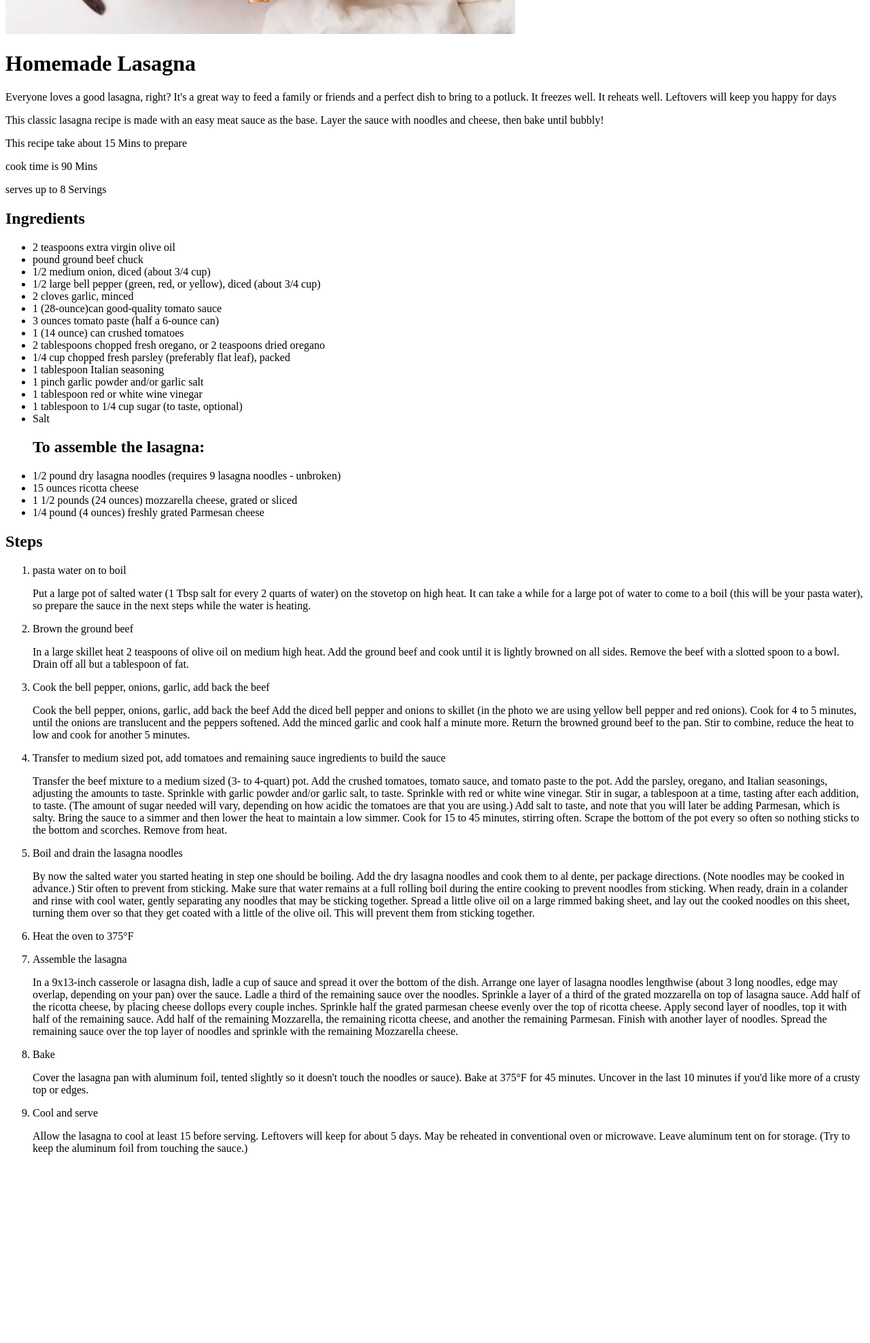
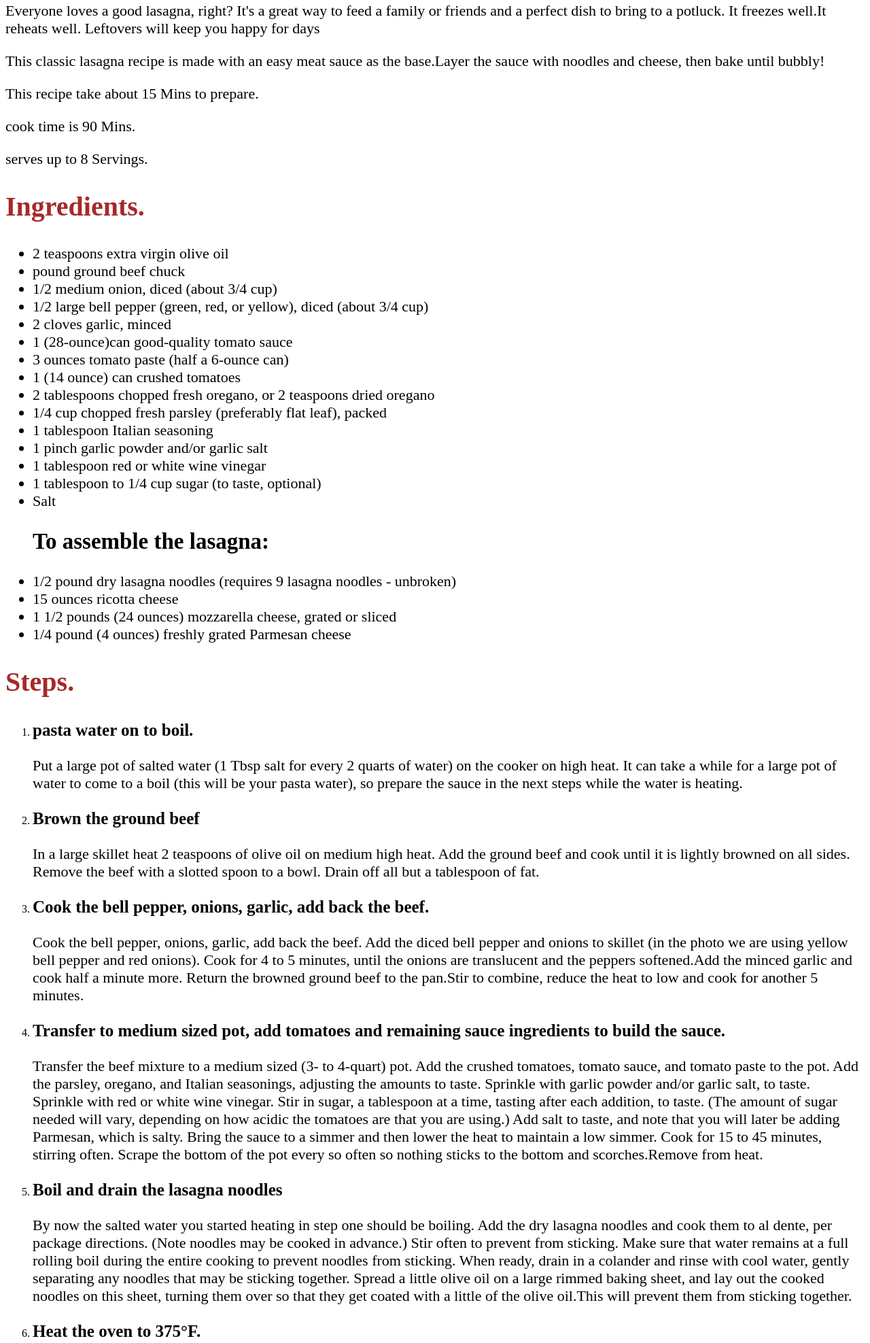
Before and after one commit to Magwar/odin-recipes, a plain HTML site: page recipes/lasagna.html in a window 1280 px wide. Shown: the part 530-2505 px from the top of the page at 68% size. Before the commit the page ends 2244 px from the top, so only its background shows below. Drawn offline with Linux system fonts and the light colour scheme.

Commit message:
Added CSS to all files and edited the index.HTML

```diff
--- /dev/null
+++ b/recipes/lasagna.css
@@ -0,0 +1,24 @@
+.heading{
+      text-align: center;
+    font-size: 70px;
+    color: brown;
+}
+img{
+    height: auto;
+    width: 500px;
+}
+.describe{
+    font-size: 22px;
+    font-weight: 400;
+}
+.ingredients{
+    color: brown;
+    font-size: 40px;
+}
+.list{
+    font-size: 22px;
+}
+.steps{
+    font-weight: 700;
+    font-size: 25px;
+}
--- a/recipes/lasagna.html
+++ b/recipes/lasagna.html
@@ -3,109 +3,218 @@
 <head>
     <meta charset="UTF-8">
     <title>Lasagna Recipe</title>
+    <link rel="stylesheet" href="lasagna.css">
 </head>
 <body>
-    <h1>Lasagna Recipe</h1>
+     <h1 class="heading">Lasagna Recipe</h1>
 
-    <img src="../recipes/images/lasagna.jpg" alt="A delicious Lasagna dish">
+     <img src="../recipes/images/lasagna.jpg" alt="A delicious Lasagna dish">
 
-    <p> <h1>Homemade Lasagna</h1> </p>
-
-    <p>Everyone loves a good lasagna, right?
+     <p class="describe">
+        Everyone loves a good lasagna, right?
         It's a great way to feed a family or friends
        and a perfect dish to bring to a potluck.
-       It freezes well. It reheats well.
+       It freezes well.It reheats well.
        Leftovers will keep you happy for days
      </p>
-     <p>This classic lasagna recipe is made with an easy meat sauce
-        as the base. Layer the sauce with noodles and cheese,
+     <p class="describe">
+        This classic lasagna recipe is made with an easy meat sauce
+        as the base.Layer the sauce with noodles and cheese,
         then bake until bubbly!
      </p>
-     <p>This recipe take about 15 Mins to prepare</p>
-     <p>cook time is 90 Mins</p>
-     <p>serves up to 8 Servings</p>
-     <h2>Ingredients</h2>
-        <ul>
-             <li>2 teaspoons extra virgin olive oil</li>
+     <p class="describe">
+        This recipe take about 15 Mins to prepare.
+    </p>
+     <p class="describe">
+        cook time is 90 Mins.
+    </p>
+     <p class="describe">
+        serves up to 8 Servings.
+    </p>
+     <h2 class="ingredients">
+        Ingredients.
+    </h2>
+        <ul class="list">
+             <li>
+                2 teaspoons extra virgin olive oil
+            </li>
+             <li>
+                pound ground beef chuck
+            </li>
+             <li>
+                1/2 medium onion, diced (about 3/4 cup)
+            </li>
+             <li>
+                1/2 large bell pepper (green, red, or yellow), diced (about 3/4 cup)
+            </li>
+             <li>
+                2 cloves garlic, minced
+            </li>
+             <li>
+                1 (28-ounce)can good-quality tomato sauce
+            </li>
+             <li>
+                3 ounces tomato paste (half a 6-ounce can)
+             </li>
+             <li>
+                1 (14 ounce) can crushed tomatoes
+            </li>
+             <li>
+                2 tablespoons chopped fresh oregano, or 2 teaspoons dried oregano
+            </li>
+             <li>
+                1/4 cup chopped fresh parsley (preferably flat leaf), packed
+            </li>
+             <li>
+                1 tablespoon Italian seasoning
+            </li>
+             <li>
+                1 pinch garlic powder and/or garlic salt
+             </li>
+             <li>
+                1 tablespoon red or white wine vinegar
+            </li>
+             <li>
+                1 tablespoon to 1/4 cup sugar (to taste, optional)
+            </li>
+             <li>
+                Salt
+            </li>
 
-             <li>pound ground beef chuck</li>
+     <h2>
+        To assemble the lasagna:
+    </h2>
 
-             <li>1/2 medium onion, diced (about 3/4 cup)</li>
+             <li>
+                1/2 pound dry lasagna noodles (requires 9 lasagna noodles - unbroken)
+            </li>
+             <li>
+                15 ounces ricotta cheese
+            </li>
+             <li>
+                1 1/2 pounds (24 ounces) mozzarella cheese, grated or sliced
+            </li>
+             <li>
+                1/4 pound (4 ounces) freshly grated Parmesan cheese
+            </li>
+        </ul>
+        <h2 class="ingredients">
+            Steps.
+        </h2>
+        <ol>
+             <li>
+                <h3 class="steps">
+                    pasta water on to boil.
+                 </h3>
+                     <p class="describe">
+                        Put a large pot of salted water (1 Tbsp salt for every 2 quarts of water) on the cooker on high heat.
+                        It can take a while for a large pot of water to come to a boil (this will be your pasta water),
+                        so prepare the sauce in the next steps while the water is heating.
+                     </p>
+             </li>
 
-             <li>1/2 large bell pepper (green, red, or yellow), diced (about 3/4 cup)</li>
+               <li>
+                <h3 class="steps">
+                    Brown the ground beef
+                </h3>
+                <p class="describe">
+                    In a large skillet heat 2 teaspoons of olive oil on medium high heat.
+                    Add the ground beef and cook until it is lightly browned on all sides.
+                    Remove the beef with a slotted spoon to a bowl.
+                    Drain off all but a tablespoon of fat.
+                </p>
+            </li>
 
-             <li>2 cloves garlic, minced</li>
+             <li>
+             <h3 class="steps">
+                    Cook the bell pepper, onions, garlic, add back the beef.
+                </h3>
+                <p class="describe">
+                    Cook the bell pepper, onions, garlic, add back the beef.
+                    Add the diced bell pepper and onions to skillet (in the photo we are using yellow bell pepper and red onions).
+                    Cook for 4 to 5 minutes, until the onions are translucent and the peppers softened.Add the minced garlic and cook
+                    half a minute more.
+                    Return the browned ground beef to the pan.Stir to combine, reduce the heat to low and cook for another 5 minutes.
+                </p>
+            </li>
 
-             <li>1 (28-ounce)can good-quality tomato sauce</li>
+            <li>
+                <h3 class="steps">
+                    Transfer to medium sized pot, add tomatoes and remaining sauce ingredients to build the sauce.
+                </h3>
+                <p class="describe">
+                    Transfer the beef mixture to a medium sized (3- to 4-quart) pot.
+                    Add the crushed tomatoes, tomato sauce, and tomato paste to the pot.
+                    Add the parsley, oregano, and Italian seasonings, adjusting the amounts to taste.
+                    Sprinkle with garlic powder and/or garlic salt, to taste.
+                    Sprinkle with red or white wine vinegar. Stir in sugar, a tablespoon at a time, tasting after each addition, to taste.
+                    (The amount of sugar needed will vary, depending on how acidic the tomatoes are that you are using.)
+                    Add salt to taste, and note that you will later be adding Parmesan, which is salty.
+                    Bring the sauce to a simmer and then lower the heat to maintain a low simmer. Cook for 15 to 45 minutes, stirring often.
+                    Scrape the bottom of the pot every so often so nothing sticks to the bottom and scorches.Remove from heat.
+                </p>
+            </li>
 
-             <li>3 ounces tomato paste (half a 6-ounce can)</li>
+            <li>
+                <h3 class="steps">
+                    Boil and drain the lasagna noodles
+                </h3>
+                <p class="describe">
+                  By now the salted water you started heating in step one should be boiling.
+                Add the dry lasagna noodles and cook them to al dente, per package directions.
+                (Note noodles may be cooked in advance.)
+                Stir often to prevent from sticking. Make sure that water remains at a full rolling boil during
+                the entire cooking to prevent noodles from sticking.
+                When ready, drain in a colander and rinse with cool water, gently separating any noodles that may be sticking together.
+                Spread a little olive oil on a large rimmed baking sheet, and lay out the cooked noodles on this sheet,
+                turning them over so that they get coated with a little of the olive oil.This will prevent them from sticking together.
+                </p>
+            </li>
+            <li>
+                <h3 class="steps">
+                    Heat the oven to 375°F.
+                </h3>
+                </li>
 
-             <li>1 (14 ounce) can crushed tomatoes</li>
+            <li>
+                <h3 class="steps">
+                    Assemble the lasagna.
+                </h3>
+                <p class="describe">
+                In a 9x13-inch casserole or lasagna dish, ladle a cup of sauce and spread it over the bottom of the dish.Arrange one layer of lasagna noodles lengthwise (about 3 long noodles, edge may overlap, depending on your pan) over the sauce.
+                Ladle a third of the remaining sauce over the noodles.
+                Sprinkle a layer of a third of the grated mozzarella on top of lasagna sauce.
+                Add half of the ricotta cheese, by placing cheese dollops every couple inches.
+                Sprinkle half the grated parmesan cheese evenly over the top of ricotta cheese.
+                Apply second layer of noodles, top it with half of the remaining sauce.
+                Add half of the remaining Mozzarella, the remaining ricotta cheese, and another the remaining Parmesan.
+                Finish with another layer of noodles. Spread the remaining sauce over the top layer of noodles
+                and sprinkle with the remaining Mozzarella cheese.
+                </p>
+            </li>
 
-             <li>2 tablespoons chopped fresh oregano, or 2 teaspoons dried oregano</li>
+            <li>
+                <h3 class="steps">
+                    Bake
+                </h3>
+                <p class="describe">
+                    Cover the lasagna pan with aluminum foil,
+                tented slightly so it doesn't touch the noodles or sauce).
+                Bake at 375°F for 45 minutes. Uncover in the last 10 minutes if you'd like more of a crusty top or edges.
+                </p>
+             </li>
 
-             <li>1/4 cup chopped fresh parsley (preferably flat leaf), packed</li>
+             <li>
+                <h3 class="steps">
+                    Cool and serve.
+                </h3>
+                <p class="describe">
+                    Allow the lasagna to cool at least 15 before serving. Leftovers will keep for about 5 days.
+                    May be reheated in conventional oven or microwave. Leave aluminum tent on for storage.
+                    (Try to keep the aluminum foil from touching the sauce).
+                </p>
+             </li>
 
-             <li>1 tablespoon Italian seasoning</li>
-
-             <li>1 pinch garlic powder and/or garlic salt</li>
-
-             <li>1 tablespoon red or white wine vinegar</li>
-
-             <li>1 tablespoon to 1/4 cup sugar (to taste, optional)</li>
-
-             <li>Salt</li>
-
-    <h2>To assemble the lasagna:</h2>
-
-             <li>1/2 pound dry lasagna noodles (requires 9 lasagna noodles - unbroken)</li>
-             <li>15 ounces ricotta cheese</li>
-             <li>1 1/2 pounds (24 ounces) mozzarella cheese, grated or sliced</li>
-             <li>1/4 pound (4 ounces) freshly grated Parmesan cheese</li>
-        </ul>
-        <h2>Steps</h2>
-        <ol>
-            <li><p>pasta water on to boil</p>
-Put a large pot of salted water (1 Tbsp salt for every 2 quarts of
-water) on the stovetop on high heat. It can take a while for a large
- pot of water to come to a boil (this will be your pasta water), so prepare the sauce in the next steps while the water is heating.</li>
-            <li><p>Brown the ground beef</p>In a large skillet heat 2 teaspoons of olive oil on medium high heat. Add the ground beef and cook until it is lightly browned on all sides.
-
-Remove the beef with a slotted spoon to a bowl. Drain off all but a tablespoon of fat.</li>
-            <li><p>Cook the bell pepper, onions, garlic, add back the beef</p>Cook the bell pepper, onions, garlic, add back the beef
-Add the diced bell pepper and onions to skillet (in the photo we are using yellow bell pepper and red onions).
-
-Cook for 4 to 5 minutes, until the onions are translucent and the peppers softened. Add the minced garlic and cook half a minute more.
-
-Return the browned ground beef to the pan. Stir to combine, reduce the heat to low and cook for another 5 minutes.</li>
-            <li><p>Transfer to medium sized pot, add tomatoes and remaining sauce ingredients to build the sauce</p>Transfer the beef mixture to a medium sized (3- to 4-quart) pot. Add the crushed tomatoes, tomato sauce, and tomato paste to the pot.
-
-Add the parsley, oregano, and Italian seasonings, adjusting the amounts to taste. Sprinkle with garlic powder and/or garlic salt, to taste.
-
-Sprinkle with red or white wine vinegar. Stir in sugar, a tablespoon at a time, tasting after each addition, to taste. (The amount of sugar needed will vary, depending on how acidic the tomatoes are that you are using.)
-
-Add salt to taste, and note that you will later be adding Parmesan, which is salty.
-
-Bring the sauce to a simmer and then lower the heat to maintain a low simmer. Cook for 15 to 45 minutes, stirring often. Scrape the bottom of the pot every so often so nothing sticks to the bottom and scorches.
-
-Remove from heat.</li>
-            <li><p>Boil and drain the lasagna noodles</p>By now the salted water you started heating in step one should be boiling. Add the dry lasagna noodles and cook them to al dente, per package directions. (Note noodles may be cooked in advance.)
-
-Stir often to prevent from sticking. Make sure that water remains at a full rolling boil during the entire cooking to prevent noodles from sticking.
-
-When ready, drain in a colander and rinse with cool water, gently separating any noodles that may be sticking together.
-
-Spread a little olive oil on a large rimmed baking sheet, and lay out the cooked noodles on this sheet, turning them over so that they get coated with a little of the olive oil. This will prevent them from sticking together.</li>
-            <li><p>Heat the oven to 375°F</p></li>
-            <li><p>Assemble the lasagna</p>In a 9x13-inch casserole or lasagna dish, ladle a cup of sauce and spread it over the bottom of the dish. Arrange one layer of lasagna noodles lengthwise (about 3 long noodles, edge may overlap, depending on your pan) over the sauce. Ladle a third of the remaining sauce over the noodles.
-
-Sprinkle a layer of a third of the grated mozzarella on top of lasagna sauce. Add half of the ricotta cheese, by placing cheese dollops every couple inches. Sprinkle half the grated parmesan cheese evenly over the top of ricotta cheese.
-
-Apply second layer of noodles, top it with half of the remaining sauce. Add half of the remaining Mozzarella, the remaining ricotta cheese, and another the remaining Parmesan.
-
-Finish with another layer of noodles. Spread the remaining sauce over the top layer of noodles and sprinkle with the remaining Mozzarella cheese.</li>
-            <li><p>Bake</p>Cover the lasagna pan with aluminum foil, tented slightly so it doesn't touch the noodles or sauce). Bake at 375°F for 45 minutes. Uncover in the last 10 minutes if you'd like more of a crusty top or edges.</li>
-            <li><p>Cool and serve</p>Allow the lasagna to cool at least 15 before serving. Leftovers will keep for about 5 days. May be reheated in conventional oven or microwave. Leave aluminum tent on for storage. (Try to keep the aluminum foil from touching the sauce.)</li>
         </ol>
 </body>
 </html>
--- /dev/null
+++ b/recipes/pork.css
@@ -0,0 +1,25 @@
+.heading{
+    color: brown;
+    text-align: center;
+    font-size: 70px;
+}
+img{
+    height: auto;
+    width: 500px;
+}
+.listings{
+    font-size: 40px;
+    color: brown;
+}
+p{
+    font-size: 22px;
+    font-weight: 400;
+}
+h2{
+    font-weight: 700;
+    font-size: 25px;
+
+}
+ul{
+    font-size: 22px;
+}
--- /dev/null
+++ b/recipes/salmon.css
@@ -0,0 +1,20 @@
+.heading{
+text-align: center;
+font-size: 70px;
+}
+img{
+    height: auto;
+    width: 500px;
+}
+p,ul{
+    font-size: 22px;
+    font-weight: 400;
+}
+h1{
+    color: brown;
+    font-size: 40px;
+}
+h2{
+    font-weight: 700;
+    font-size: 25px;
+}
```
Also changed, not shown: index.html (+6 -4 lines), recipes/Salmon.html (+35 -9 lines), recipes/pork.html (+46 -13 lines), syle.css (added, +10 -0 lines).
